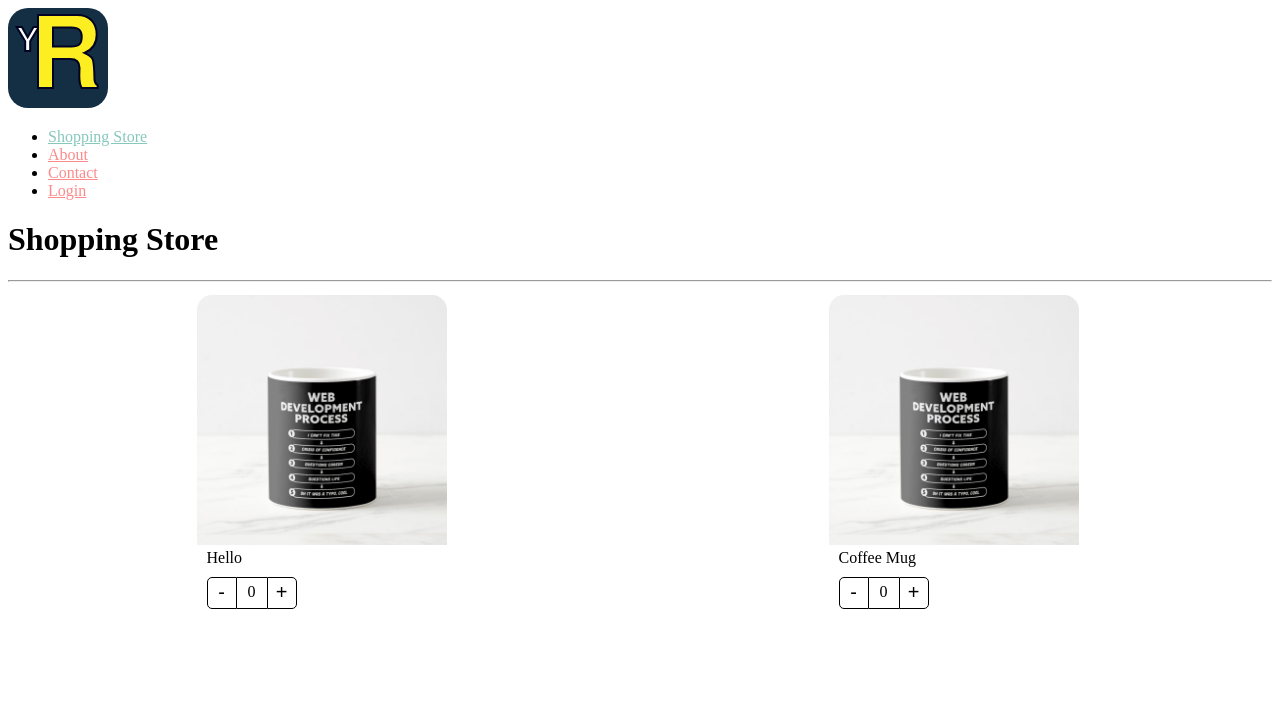
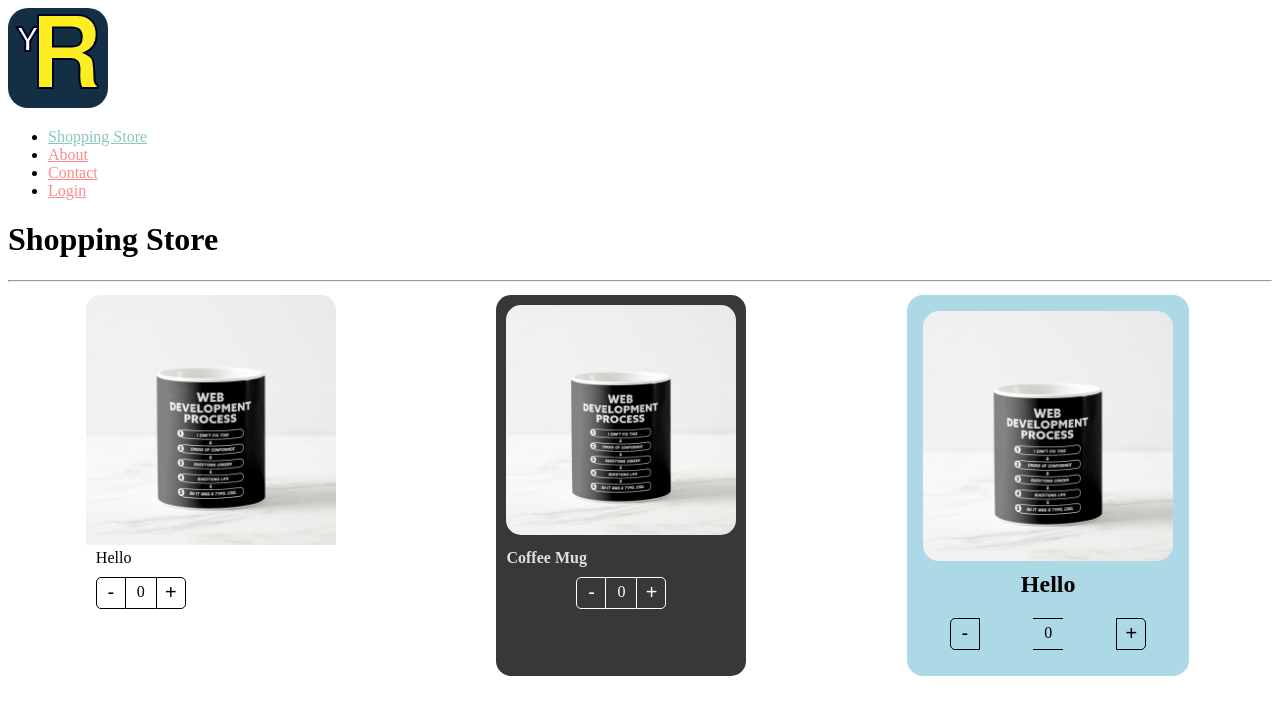
Before and after one commit to pxnditxyr/react-pro-app-practice, a React (Vite) app: page / in a window 1280 px wide. Shown: the top 714 px of the page. Built offline with nearby package versions, Linux system fonts and the light colour scheme.

Commit message:
feat: applied component extend styles on Product Card

```diff
--- a/src/02-component-patterns/components/ProductButtons.tsx
+++ b/src/02-component-patterns/components/ProductButtons.tsx
@@ -1,13 +1,21 @@
-import { useContext } from 'react';
+import { CSSProperties, useContext } from 'react';
 
 import { ProductContext } from './ProductCard';
 
 import styles from '../styles/styles.module.css';
 
-export const ProductButtons = () => {
+export interface IProps {
+  className?: string;
+  style?: CSSProperties;
+}
+
+export const ProductButtons = ( { className, style  } : IProps ) => {
   const { increaseBy, productCount } = useContext( ProductContext );
   return (
-    <div className={ styles.buttonsContainer }>
+    <div
+      className={ `${ styles.buttonsContainer } ${ className }` }
+      style={ style }
+    >
       <button
         className={ styles.buttonMinus }
         onClick={ () => increaseBy( -1 ) }
--- a/src/02-component-patterns/components/ProductCard.tsx
+++ b/src/02-component-patterns/components/ProductCard.tsx
@@ -1,15 +1,24 @@
-import { createContext } from 'react';
+import { createContext, CSSProperties, ReactElement } from 'react';
 
 import { useProduct } from '../hooks/useProduct';
 import styles from '../styles/styles.module.css';
 
-import { IProductContextProps, IProductCardProps } from '../interfaces';
+import { IProductContextProps, IProduct } from '../interfaces';
+
+export interface IProps {
+  children?: ReactElement | ReactElement[];
+  product: IProduct;
+  className?: string;
+  style?: CSSProperties;
+};
+
+
 
 export const ProductContext = createContext<IProductContextProps>( {} as IProductContextProps );
 
 const { Provider } = ProductContext;
 
-export const ProductCard = ( { children, product } : IProductCardProps ) => {
+export const ProductCard = ( { children, product, className, style } : IProps ) => {
 
   const { productCount, increaseBy } = useProduct();
 
@@ -19,7 +28,7 @@ export const ProductCard = ( { children, product } : IProductCardProps ) => {
       increaseBy,
       product
     }}>
-      <div className={ styles.productCard }>
+      <div className={ `${ styles.productCard } ${ className }` } style={ style }>
         { children }
       </div>
     </Provider>
--- a/src/02-component-patterns/components/ProductImage.tsx
+++ b/src/02-component-patterns/components/ProductImage.tsx
@@ -1,11 +1,17 @@
-import { useContext } from 'react';
+import { CSSProperties, useContext } from 'react';
 
 import { ProductContext } from './ProductCard';
 
 import styles from '../styles/styles.module.css';
 import noImage from '../assets/no-image.jpg';
 
-export const ProductImage =  ({ img = '' }) => {
+export interface IProps {
+  className?: string;
+  img?: string;
+  style?: CSSProperties;
+}
+
+export const ProductImage =  ( { img = '', className, style } : IProps ) => {
   const { product } = useContext( ProductContext );
 
   let imgToShow : string;
@@ -19,9 +25,10 @@ export const ProductImage =  ({ img = '' }) => {
 
   return (
     <img
-      className={ styles.productImg }
+      className={ `${ styles.productImg } ${ className }` }
       src={ imgToShow }
       alt="Product"
+      style={ style }
       />
   );
 };
--- a/src/02-component-patterns/components/ProductTitle.tsx
+++ b/src/02-component-patterns/components/ProductTitle.tsx
@@ -1,14 +1,23 @@
-import { useContext } from 'react';
+import { CSSProperties, useContext } from 'react';
 import { ProductContext } from './ProductCard';
 
 import styles from '../styles/styles.module.css';
 
-export const ProductTitle = ( { title } : { title?: string } ) => {
+export interface IProps {
+  className?: string;
+  title?: string;
+  style?: CSSProperties;
+}
+
+export const ProductTitle = ( { className, title, style } : IProps ) => {
 
   const { product } = useContext( ProductContext );
 
   return (
-    <span className={ styles.productDescription }>
+    <span
+      className={ `${ styles.productDescription } ${ className }` }
+      style={ style }
+    >
       { title ? title : product.title }
     </span>
   );
--- a/src/02-component-patterns/pages/ShoppingPage.tsx
+++ b/src/02-component-patterns/pages/ShoppingPage.tsx
@@ -1,4 +1,6 @@
 import { ProductButtons, ProductCard, ProductImage, ProductTitle } from '../components';
+
+import '../styles/custom-styles.css';
 
 const product = {
   id: '1',
@@ -8,7 +10,8 @@ const product = {
 
 export const ShoppingPage = () => {
   return (
-    <div>
+    <div
+    >
       <h1> Shopping Store </h1>
       <hr />
       <div
@@ -22,10 +25,46 @@ export const ShoppingPage = () => {
             <ProductCard.Title title='Hello' />
             <ProductCard.Buttons />
         </ProductCard>
-        <ProductCard product={ product }>
-          <ProductImage />
-          <ProductTitle />
-          <ProductButtons />
+        <ProductCard
+          product={ product }
+          className="bg-dark"
+        >
+          <ProductImage className="custom-image"/>
+          <ProductTitle className="text-white font-bold"/>
+          <ProductButtons className="custom-buttons"/>
+        </ProductCard>
+        <ProductCard product={ product }
+          style={{
+            display: 'flex',
+            flexDirection: 'column',
+            justifyContent: 'space-around',
+            alignItems: 'center',
+            padding: '1rem',
+            backgroundColor: 'lightblue',
+            borderRadius: '1rem',
+          }}
+        >
+            <ProductCard.Image
+              style={{
+                width: '100%',
+                height: 'auto',
+                borderRadius: '1rem',
+              }}
+            />
+            <ProductCard.Title
+              title='Hello'
+              style={{
+                fontSize: '1.5rem',
+                fontWeight: 'bold',
+              }}
+            />
+            <ProductCard.Buttons
+              style={{
+                display: 'flex',
+                justifyContent: 'space-around',
+                width: '100%',
+              }}
+            />
         </ProductCard>
       </div>
     </div>
--- /dev/null
+++ b/src/02-component-patterns/styles/custom-styles.css
@@ -0,0 +1,31 @@
+.bg-dark {
+  background-color: rgb( 56, 56, 56 );
+}
+
+.text-white {
+  color: rgb( 224, 224, 224 );
+}
+
+
+.custom-image {
+  border-radius: 25px;
+  padding: 10px;
+  width: calc( 100% - 20px );
+}
+
+.font-bold {
+  font-weight: bold;
+}
+
+.custom-buttons {
+  display: flex;
+  flex-direction: row;
+  justify-content: center;
+  margin-top: 10px;
+
+}
+
+.custom-buttons button, .custom-buttons div {
+  border-color: #ffffff;;
+  color: #ffffff;
+}
```
Also changed, not shown: src/02-component-patterns/interfaces/interfaces.ts (+8 -10 lines).
